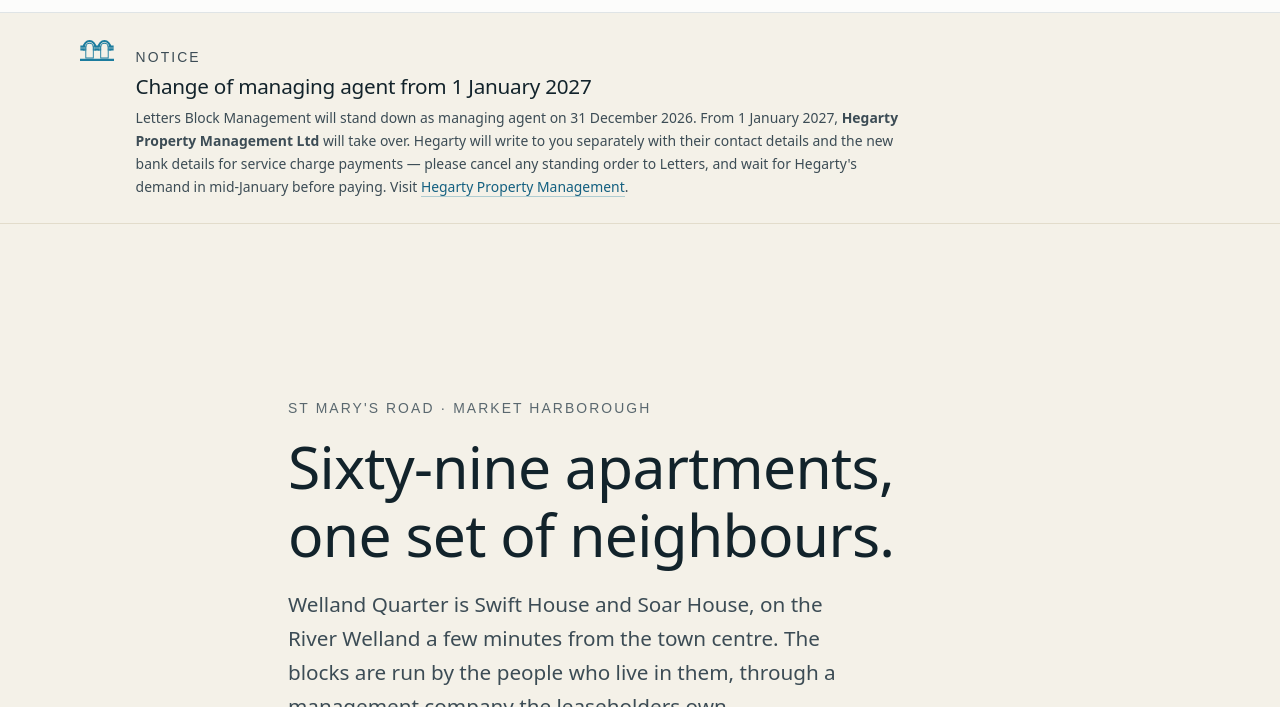
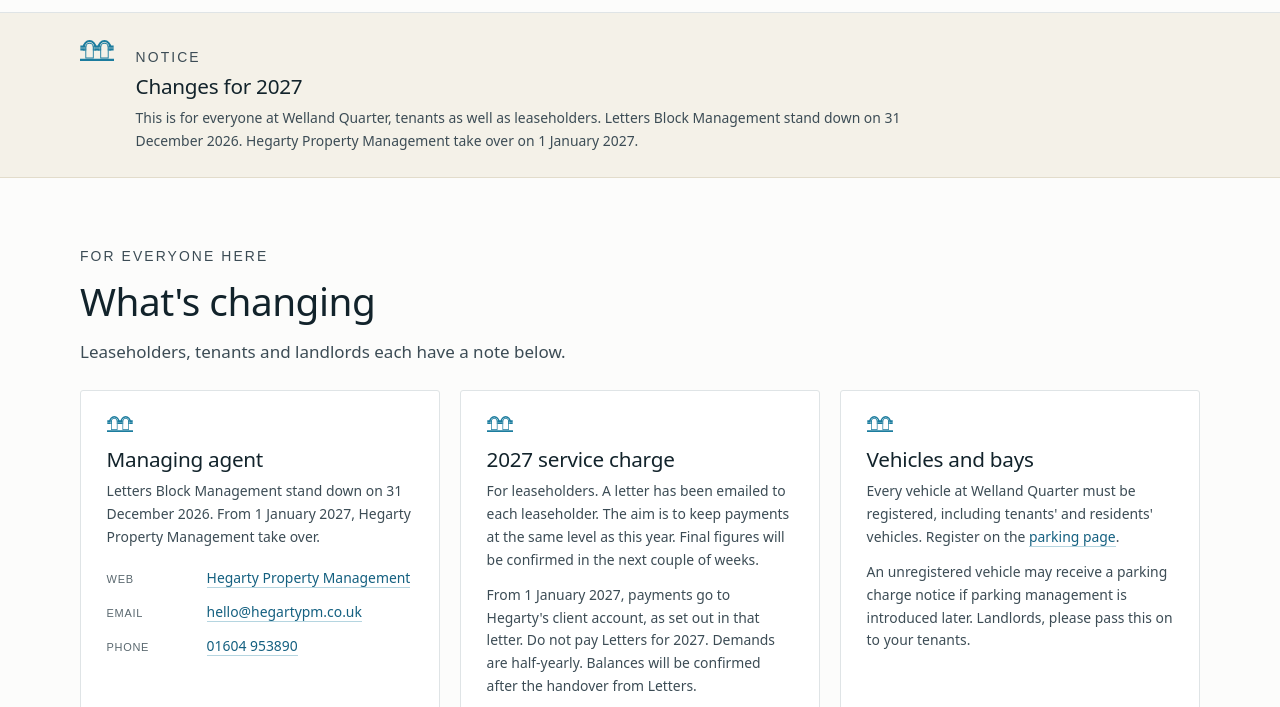
Before and after one commit to wqmc-board/wqmc-website, a plain HTML site: page preview-agent-change-7q4x.html in a window 1280 px wide. Shown: the part 69-776 px from the top of the page. Drawn offline with Linux system fonts and the light colour scheme; a web font is replaced by a local one.

Commit message:
Expand the hidden 2027 notice for residents and leaseholders.
The preview now has a short banner and three notes: the Hegarty handover, the 2027 service charge, and vehicle registration. It stays unlinked and noindex.

Co-authored-by: wqmc-board <wqmc-board@users.noreply.github.com>

```diff
--- a/preview-agent-change-7q4x.html
+++ b/preview-agent-change-7q4x.html
@@ -16,6 +16,10 @@
 .site-banner h2{font-size:var(--step-1);margin:.35rem 0 0}
 .site-banner p{color:var(--ink-soft);font-size:var(--step--1);margin-top:.55rem;max-width:48rem}
 @media(max-width:560px){.site-banner-in{flex-direction:column;gap:.9rem}}
+#changing{padding:clamp(2rem,4.5vw,3.25rem) 0}
+#changing .head{margin-bottom:1.5rem}
+#changing .card p + p{margin-top:.7rem}
+#changing .fine{margin-top:1.35rem}
 </style>
 <meta name="theme-color" content="#FCFCFB">
 <meta property="og:site_name" content="Welland Quarter">
@@ -83,11 +87,47 @@
     <img class="mark" src="mark.svg" alt="" width="34" height="20">
     <div>
       <p class="label">Notice</p>
-      <h2 id="agent-change-title">Change of managing agent from 1 January 2027</h2>
-      <p>Letters Block Management will stand down as managing agent on 31 December 2026. From 1 January 2027, <strong>Hegarty Property Management Ltd</strong> will take over. Hegarty will write to you separately with their contact details and the new bank details for service charge payments &mdash; please cancel any standing order to Letters, and wait for Hegarty's demand in mid-January before paying. Visit <a href="https://www.hegartypm.co.uk/">Hegarty Property Management</a>.</p>
+      <h2 id="agent-change-title">Changes for 2027</h2>
+      <p>This is for everyone at Welland Quarter, tenants as well as leaseholders. Letters Block Management stand down on 31 December 2026. Hegarty Property Management take over on 1 January 2027.</p>
     </div>
   </div>
 </aside>
+
+<section id="changing" aria-labelledby="changing-title">
+  <div class="shell">
+    <div class="head">
+      <p class="label">For everyone here</p>
+      <h2 id="changing-title">What's changing</h2>
+      <p>Leaseholders, tenants and landlords each have a note below.</p>
+    </div>
+    <div class="cols three">
+      <div class="card">
+        <div class="arch"><img class="mark" src="mark.svg" alt="" width="26" height="16"></div>
+        <h3>Managing agent</h3>
+        <p>Letters Block Management stand down on 31 December 2026. From 1 January 2027, Hegarty Property Management take over.</p>
+        <dl class="dl">
+          <div><dt>Web</dt><dd><a href="https://www.hegartypm.co.uk/">Hegarty Property Management</a></dd></div>
+          <div><dt>Email</dt><dd><a href="mailto:hello@hegartypm.co.uk">hello@hegartypm.co.uk</a></dd></div>
+          <div><dt>Phone</dt><dd><a href="tel:+441604953890">01604 953890</a></dd></div>
+        </dl>
+      </div>
+      <div class="card">
+        <div class="arch"><img class="mark" src="mark.svg" alt="" width="26" height="16"></div>
+        <h3>2027 service charge</h3>
+        <p>For leaseholders. A letter has been emailed to each leaseholder. The aim is to keep payments at the same level as this year. Final figures will be confirmed in the next couple of weeks.</p>
+        <p>From 1 January 2027, payments go to Hegarty's client account, as set out in that letter. Do not pay Letters for 2027. Demands are half-yearly. Balances will be confirmed after the handover from Letters.</p>
+        <p>Please email a copy of your lease, or your floor area, to <a href="mailto:directors@wqmc.org">directors@wqmc.org</a>.</p>
+      </div>
+      <div class="card">
+        <div class="arch"><img class="mark" src="mark.svg" alt="" width="26" height="16"></div>
+        <h3>Vehicles and bays</h3>
+        <p>Every vehicle at Welland Quarter must be registered, including tenants' and residents' vehicles. Register on the <a href="parking.html">parking page</a>.</p>
+        <p>An unregistered vehicle may receive a parking charge notice if parking management is introduced later. Landlords, please pass this on to your tenants.</p>
+      </div>
+    </div>
+    <p class="fine">Questions? Email <a href="mailto:directors@wqmc.org">directors@wqmc.org</a>.</p>
+  </div>
+</section>
 
 <section class="hero">
   <div class="hero-art"><img class="mark" src="mark.svg" alt="" width="283" height="170"></div>
```
